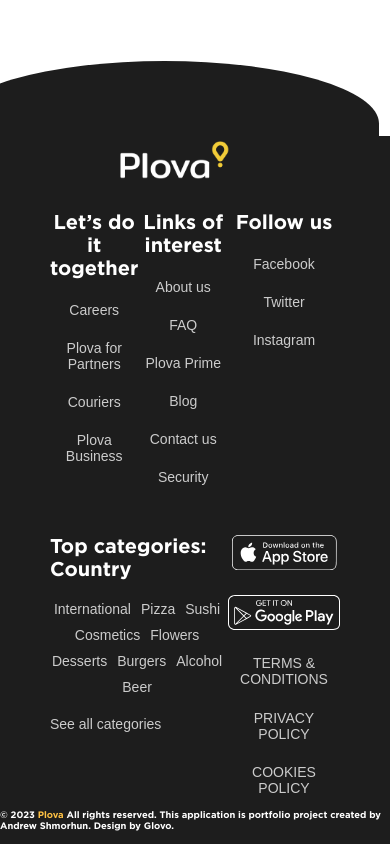
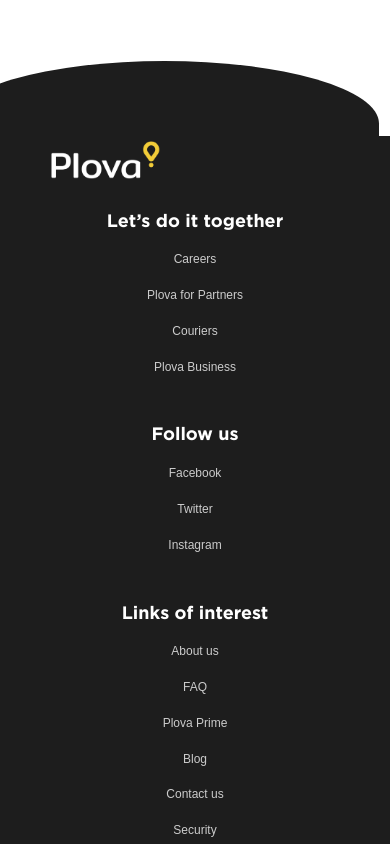
Before and after one commit to AndrewShmorhunGit/plova, a React (Create React App) app: page /order in a window 390 px wide. Shown: the part 1460-2304 px from the top of the page. Built offline with nearby package versions, Linux system fonts and the light colour scheme; a web font is replaced by a local one.

Commit message:
add responsive HomePage layout

```diff
--- a/src/components/FoodNearGallery.tsx
+++ b/src/components/FoodNearGallery.tsx
@@ -316,13 +316,13 @@
     font-size: 1.6rem;
   }
 
-  @media (max-width: 1250px) {
+  @media (max-width: 78.125em) {
     .gallery-container {
       grid-template-columns: repeat(2, 45rem);
       grid-template-rows: repeat(6, 20rem);
     }
   }
-  @media (max-width: 1000px) {
+  @media (max-width: 62.5em) {
     .gallery-container {
       grid-template-columns: repeat(1, 50rem);
       grid-template-rows: repeat(12, 18rem);
@@ -330,10 +330,16 @@
     }
   }
 
-  @media (max-width: 550px) {
+  @media (max-width: 34.375em) {
     .gallery-container {
       grid-template-columns: repeat(1, 45rem);
     }
   }
 
+  @media (max-width: 31.25em) {
+    .gallery-container {
+      grid-template-columns: repeat(1, 35rem);
+    }
+  }
+
 `;
--- a/src/components/Footer.tsx
+++ b/src/components/Footer.tsx
@@ -31,6 +31,18 @@
               })}
             </div>
             <div className="links">
+              <h2>Follow us</h2>
+              {socialLinks.map((link) => {
+                return (
+                  <div key={link.id} className="social-sub-links">
+                    <a href="#">
+                      <p className="sub-links">{link.text}</p>
+                    </a>
+                  </div>
+                );
+              })}
+            </div>
+            <div className="links">
               <h2>Links of interest</h2>
               {aboutLinks.map((link) => {
                 return (
@@ -42,18 +54,7 @@
                 );
               })}
             </div>
-            <div className="links">
-              <h2>Follow us</h2>
-              {socialLinks.map((link) => {
-                return (
-                  <div key={link.id} className="social-sub-links">
-                    <a href="#">
-                      <p className="sub-links">{link.text}</p>
-                    </a>
-                  </div>
-                );
-              })}
-            </div>
+
             <div className="links">
               <div>{appleStoreSVG}</div>
               <div>{googleStoreSVG}</div>
@@ -102,7 +103,7 @@
   .footer-container {
     display: flex;
     flex-direction: column;
-    padding: 0 5rem;
+    padding: 0 10vw;
   }
 
   .app-footer {
@@ -120,6 +121,10 @@
     color: #fff;
   }
 
+  h6 {
+    text-align: center;
+  }
+
   p {
     font-size: 1.6rem;
     color: #cccccc;
@@ -131,7 +136,7 @@
 
   .footer-info {
     display: grid;
-    grid-template-columns: 1fr 1fr 1fr 1fr;
+    grid-template-columns: repeat(4, 1fr);
     grid-template-rows: 2fr 1fr;
     justify-items: center;
     column-gap: 5rem;
@@ -141,6 +146,7 @@
   .footer-bottom {
     color: #fff;
     font-weight: 200;
+    padding: 3rem;
   }
 
   .links {
@@ -163,7 +169,7 @@
   .footer-logo {
     width: 12rem;
     padding-bottom: 3.2rem;
-    margin-left: 7rem;
+    margin-left: 3vw;
   }
 
   .language-picker {
@@ -195,7 +201,7 @@
     color: red;
   }
 
-  @media (max-width: 1200px) {
+  @media (max-width: 75em) {
     .footer-info {
       column-gap: 3vw;
       grid-template-columns: 1fr 1fr 1fr 1fr;
@@ -203,7 +209,7 @@
     }
   }
 
-  @media (max-width: 1100px) {
+  @media (max-width: 68.75em) {
     .footer-info {
       column-gap: 1vw;
       grid-template-columns: 1fr 1fr 1fr;
@@ -211,7 +217,7 @@
     }
   }
 
-  @media (max-width: 1000px) {
+  @media (max-width: 62.5em) {
     h2 {
       font-size: 2rem;
       color: #fff;
@@ -221,5 +227,30 @@
       font-size: 1.4rem;
       color: #cccccc;
     }
+
+    .footer-bottom {
+      color: #fff;
+      font-weight: 200;
+      padding: 3rem 2rem 1rem 2rem;
+    }
+  }
+
+  @media (max-width: 56.25em) {
+    .footer-info {
+      display: flex;
+      flex-direction: column;
+      align-items: stretch;
+      justify-content: start;
+    }
+
+    h2 {
+      font-size: 1.8rem;
+      color: #fff;
+    }
+
+    p {
+      font-size: 1.2rem;
+      color: #cccccc;
+    }
   }
 `;
--- a/src/components/Jumbotron.tsx
+++ b/src/components/Jumbotron.tsx
@@ -50,13 +50,16 @@
             </div>
           </div>
         )}
-
-        <h2>
-          {`Delivery to lat ${geolocation.latitude}, lng
+        {window.innerWidth > 900 && (
+          <div className="location-input">
+            <h2>
+              {`Delivery to lat ${geolocation.latitude}, lng
           ${geolocation.longitude}`}
-          ,
-        </h2>
-        <LocationInput setShowLocationModal={setShowLocationModal} />
+              ,
+            </h2>
+            <LocationInput setShowLocationModal={setShowLocationModal} />
+          </div>
+        )}
 
         <div className="jumbotron-container">
           {jumbotron.map((item) => {
@@ -105,6 +108,14 @@
     display: flex;
     background-color: #ffc244ff;
     min-height: 30rem;
+  }
+
+  .location-input {
+    display: flex;
+    flex-direction: column;
+    justify-content: center;
+    align-items: center;
+    gap: 2rem;
   }
 
   .user-address-content {
@@ -187,7 +198,6 @@
     left: 50%;
     top: 50%;
     transform: translate(-50%, -50%);
-    // transform:scale(0.1);
   }
 
   .link-bubble {
@@ -212,16 +222,6 @@
       height: 1rem;
       width: 1rem;
     }
-    ,
-    25% {
-    //   height: 3rem;
-    //   width: 3rem;
-    // }
-    ,
-    50% {
-      // height: 6rem;
-      // width: 6rem;
-    }
 
     ,
     75% {
@@ -236,5 +236,24 @@
       // height: 11.5rem;
       // width: 11.5rem;
     }
+
+    @media (max-width: 56.25em) {
+      .location-input {
+        display: none;
+      }
+
+      .category {
+        height: 9rem;
+        width: 9rem;
+      }
+
+      .category-text {
+        font-size: 1rem;
+        margin-top: -1.5rem;
+        font-weight: 400;
+        color: dark-grey;
+        padding: 1rem 1rem;
+      }
+    }
   }
 `;
--- a/src/components/MainHeader.tsx
+++ b/src/components/MainHeader.tsx
@@ -104,7 +104,6 @@
     display: flex;
     justify-content: space-between;
     align-items: center;
-    // transition: all 0.5s;
   }
 
   .logo {
@@ -220,12 +219,7 @@
     display: none;
   }
 
-  @media (max-width: 1450px) {
-    // .header-right {
-    //   flex-direction: column;
-    //   gap: 1rem;
-    // }
-
+  @media (max-width: 90.625em) {
     .location-right {
       display: none;
     }
@@ -250,25 +244,27 @@
     }
   }
 
-  @media (max-width: 1100px) {
+  @media (max-width: 68.75em) {
     .header-center {
       display: flex;
       flex-direction: column;
     }
   }
 
-  @media (max-width: 900px) {
+  @media (max-width: 56.25em) {
+    .header-layout {
+      padding: 2rem 6vw;
+    }
     .search {
       display: none;
     }
+
+    .logo {
+      width: 10rem;
+    }
+
     .location-center {
       display: none;
     }
   }
-
-  @media (max-width: 560px) {
-    .logo {
-      width: 10rem;
-    }
-  }
 `;
--- a/src/components/Partnership.tsx
+++ b/src/components/Partnership.tsx
@@ -151,7 +151,7 @@
     font-weight: 400;
   }
 
-  @media (max-width: 1300px) {
+  @media (max-width: 81.25em) {
     .join {
       padding: 4rem 4rem;
       display: grid;
@@ -169,9 +169,20 @@
       grid-row: 2/3;
       padding: 0 20rem;
     }
+
+    .transition-container {
+      overflow: hidden;
+      width: 100%;
+    }
+
+    .transition {
+      display: block;
+      width: 120%;
+      height: 4.5rem;
+    }
   }
 
-  @media (max-width: 900px) {
+  @media (max-width: 56.25em) {
     .join {
       grid-template-columns: repeat(1, 1fr);
       grid-template-rows: repeat(3, 1fr);
@@ -184,32 +195,32 @@
       flex-direction: column;
       grid-column: 1;
       grid-row: 1;
-      padding: 0 25rem;
+      padding: 0 20rem;
     }
     .unit1 {
       display: flex;
       flex-direction: column;
       grid-column: 1;
       grid-row: 2;
-      padding: 0 25rem;
+      padding: 0 20rem;
     }
     .unit2 {
       display: flex;
       flex-direction: column;
       grid-column: 1;
       grid-row: 3;
-      padding: 0 25rem;
+      padding: 0 20rem;
     }
 
     .transition-container {
       overflow: hidden;
-      width: 110vw;
+      width: 100vw;
     }
 
     .transition {
       display: block;
-      width: 100%;
-      height: 12.5rem;
+      width: 120%;
+      height: 4.5rem;
       background-color: #1d1d1d;
       border-top-left-radius: 50%;
       border-top-right-radius: 50%;
@@ -217,9 +228,25 @@
     }
   }
 
-  @media (max-width: 700px) {
+  @media (max-width: 45em) {
     h2 {
       font-size: 3.6rem;
     }
   }
+
+  @media (max-width: 31.25em) {
+    .unit0 {
+      padding: 0 5rem;
+    }
+    .unit1 {
+      padding: 0 5rem;
+    }
+    .unit2 {
+      padding: 0 5rem;
+    }
+    .join {
+      row-gap: 3rem;
+      padding: 0 2rem;
+    }
+  }
 `;
--- a/src/components/PopularNear.tsx
+++ b/src/components/PopularNear.tsx
@@ -90,7 +90,7 @@
     cursor: pointer;
   }
 
-  @media (max-width: 700px) {
+  @media (max-width: 43.75em) {
     .title-container {
       // padding: 0 5rem;
     }
```
